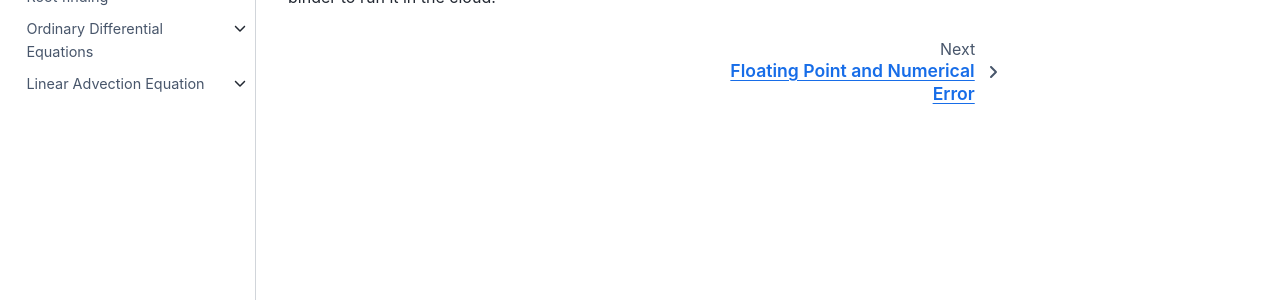
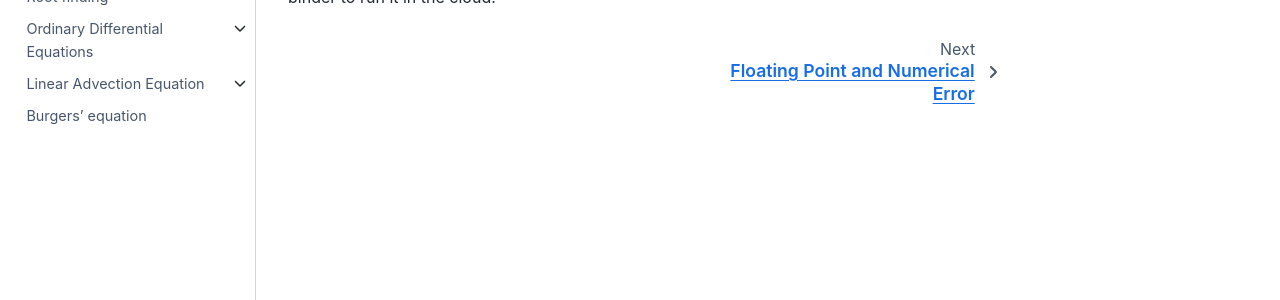
Before and after one commit to zingale/comp_astro_tutorial, a Jupyter Book: the page built from content/intro.md, in a window 1280 px wide. Shown: the part 417-717 px from the top of the page. Built offline with Jupyter Book 1.0.4 settings and Sphinx 7.4.7 and the Sphinx Book theme 1.1.4, drawn with Linux system fonts in a browser that asks for light colours.

Commit message:
start burgers

```diff
--- a/content/_toc.yml
+++ b/content/_toc.yml
@@ -26,3 +26,5 @@
     - file: 05-advection/05-advection-partI
     - file: 05-advection/05-advection-partII
     - file: 05-advection/05-advection-partIII
+
+- file: 06-burgers/06-burgers
```
Also changed, not shown: content/06-burgers/06-burgers.ipynb (added).
